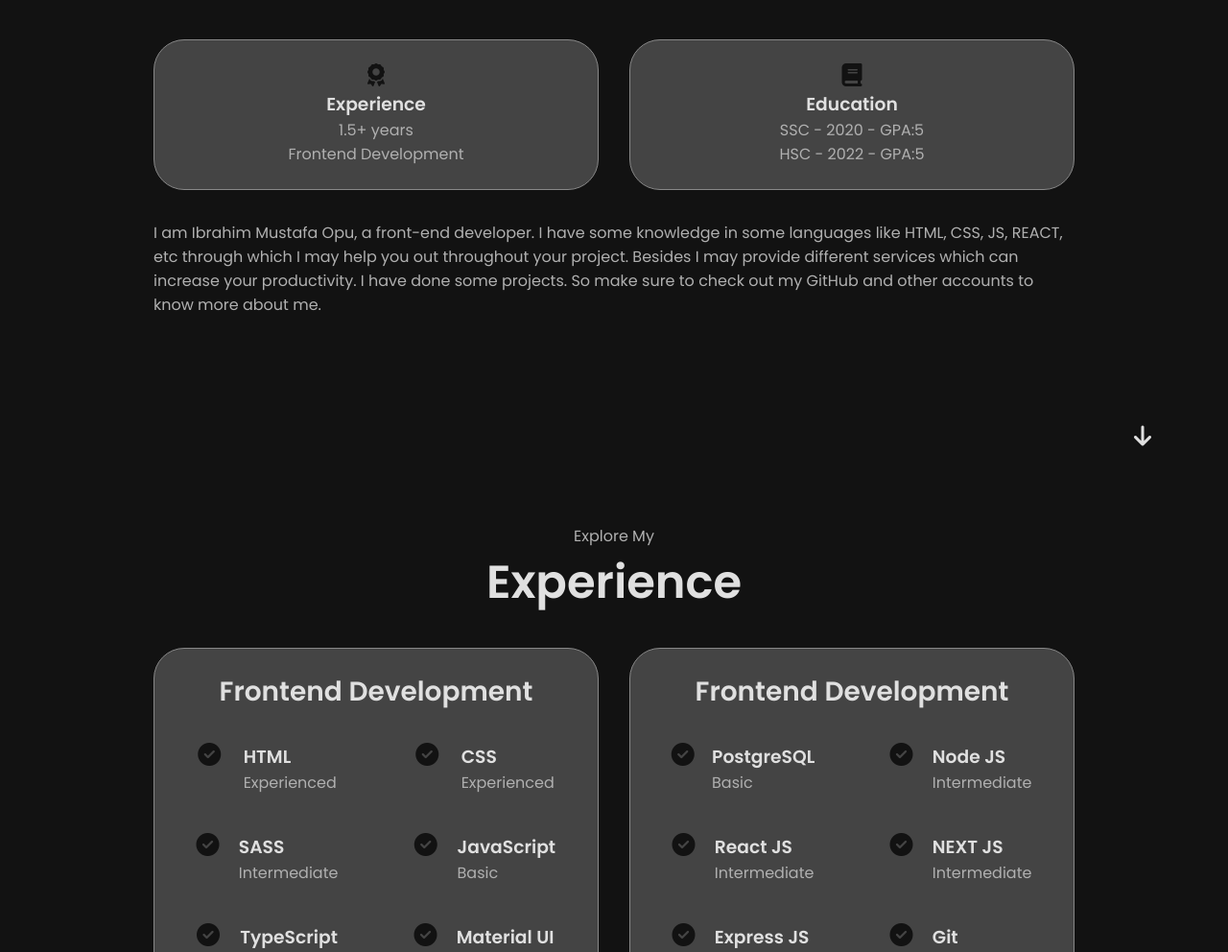
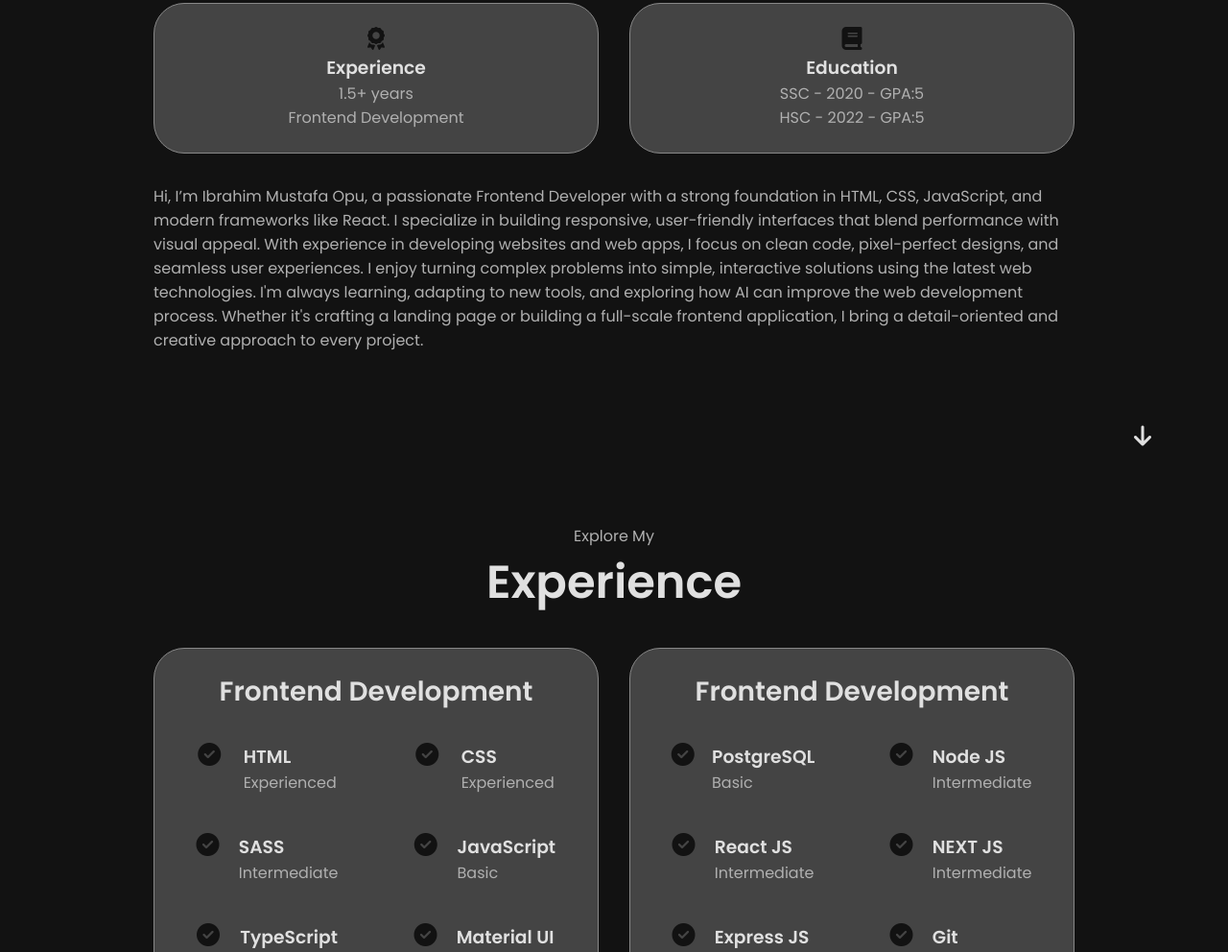
Before and after one commit to ibrahim787898m/ibrahimM, a plain HTML site: page index.html in a window 1280 px wide. Shown: the part 1150-2142 px from the top of the page at 96% size. Drawn offline with Linux system fonts and the light colour scheme.

Commit message:
modified

```diff
--- a/index.html
+++ b/index.html
@@ -109,12 +109,11 @@
           </div>
           <div class="text-container">
             <p>
-              I am Ibrahim Mustafa Opu, a front-end developer. I have some
-              knowledge in some languages like HTML, CSS, JS, REACT, etc through
-              which I may help you out throughout your project. Besides I may
-              provide different services which can increase your productivity. I
-              have done some projects. So make sure to check out my GitHub and
-              other accounts to know more about me.
+              Hi, I’m Ibrahim Mustafa Opu, a passionate Frontend Developer with a strong foundation in HTML, CSS, JavaScript, and modern frameworks like React. I specialize in building responsive, user-friendly interfaces that blend performance with visual appeal.
+
+With experience in developing websites and web apps, I focus on clean code, pixel-perfect designs, and seamless user experiences. I enjoy turning complex problems into simple, interactive solutions using the latest web technologies.
+
+I'm always learning, adapting to new tools, and exploring how AI can improve the web development process. Whether it's crafting a landing page or building a full-scale frontend application, I bring a detail-oriented and creative approach to every project.
             </p>
           </div>
         </div>
```
